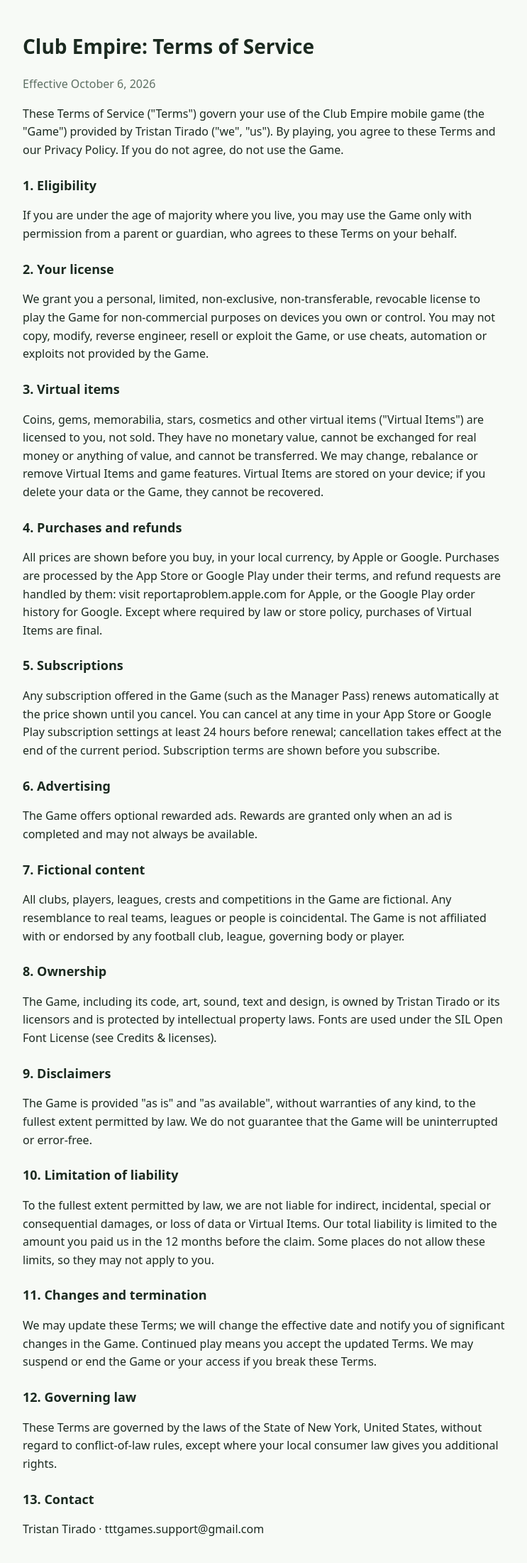
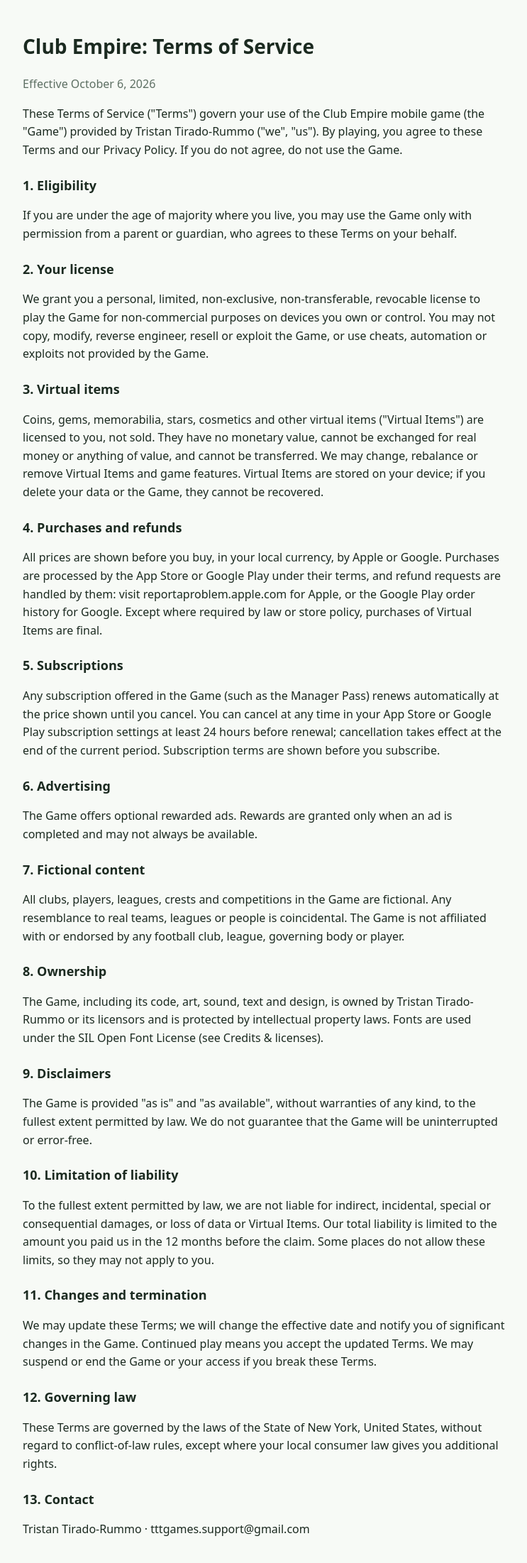
Before and after one commit to tttgames-studio/tttgames-studio.github.io, a plain HTML site: page terms.html in a window 1280 px wide. Shown: the whole page at 71% size, without its empty margins (268-1011 px from the left). Drawn offline with Linux system fonts and the light colour scheme.

Commit message:
Developer name: Tristan Tirado-Rummo on Privacy, Terms and Support
Co-Authored-By: Claude Opus 5.5 <noreply@anthropic.com>

```diff
--- a/terms.html
+++ b/terms.html
@@ -1,5 +1,5 @@
 <!DOCTYPE html><html lang="en"><head><meta charset="utf-8"><meta name="viewport" content="width=device-width, initial-scale=1"><title>Club Empire: Terms of Service</title><style>body{font-family:system-ui,-apple-system,sans-serif;max-width:680px;margin:0 auto;padding:24px 18px 60px;line-height:1.6;color:#1b2a20;background:#f7faf6}h1{font-size:28px}h4{font-size:18px;margin:22px 0 6px}.eff{color:#5d6f63}</style></head><body><h1>Club Empire: Terms of Service</h1><p class="eff">Effective October 6, 2026</p>
-<p>These Terms of Service ("Terms") govern your use of the Club Empire mobile game (the "Game") provided by Tristan Tirado ("we", "us"). By playing, you agree to these Terms and our Privacy Policy. If you do not agree, do not use the Game.</p>
+<p>These Terms of Service ("Terms") govern your use of the Club Empire mobile game (the "Game") provided by Tristan Tirado-Rummo ("we", "us"). By playing, you agree to these Terms and our Privacy Policy. If you do not agree, do not use the Game.</p>
 <h4>1. Eligibility</h4>
 <p>If you are under the age of majority where you live, you may use the Game only with permission from a parent or guardian, who agrees to these Terms on your behalf.</p>
 <h4>2. Your license</h4>
@@ -15,7 +15,7 @@
 <h4>7. Fictional content</h4>
 <p>All clubs, players, leagues, crests and competitions in the Game are fictional. Any resemblance to real teams, leagues or people is coincidental. The Game is not affiliated with or endorsed by any football club, league, governing body or player.</p>
 <h4>8. Ownership</h4>
-<p>The Game, including its code, art, sound, text and design, is owned by Tristan Tirado or its licensors and is protected by intellectual property laws. Fonts are used under the SIL Open Font License (see Credits &amp; licenses).</p>
+<p>The Game, including its code, art, sound, text and design, is owned by Tristan Tirado-Rummo or its licensors and is protected by intellectual property laws. Fonts are used under the SIL Open Font License (see Credits &amp; licenses).</p>
 <h4>9. Disclaimers</h4>
 <p>The Game is provided "as is" and "as available", without warranties of any kind, to the fullest extent permitted by law. We do not guarantee that the Game will be uninterrupted or error-free.</p>
 <h4>10. Limitation of liability</h4>
@@ -25,5 +25,5 @@
 <h4>12. Governing law</h4>
 <p>These Terms are governed by the laws of the State of New York, United States, without regard to conflict-of-law rules, except where your local consumer law gives you additional rights.</p>
 <h4>13. Contact</h4>
-<p>Tristan Tirado · tttgames.support@gmail.com</p>
+<p>Tristan Tirado-Rummo · tttgames.support@gmail.com</p>
 </body></html>
```
Also changed, not shown: privacy.html (+2 -2 lines), support.html (+1 -1 lines).
